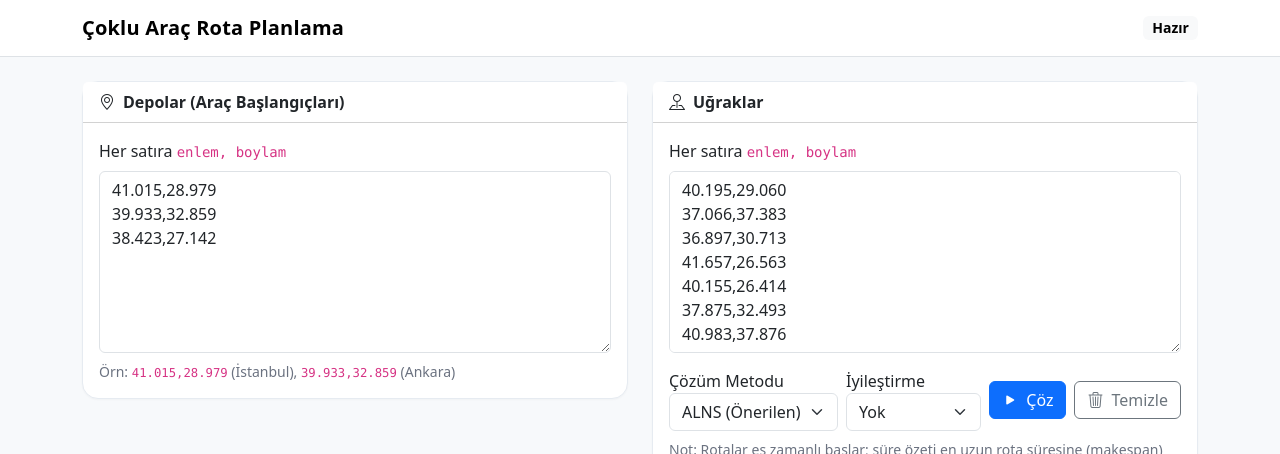
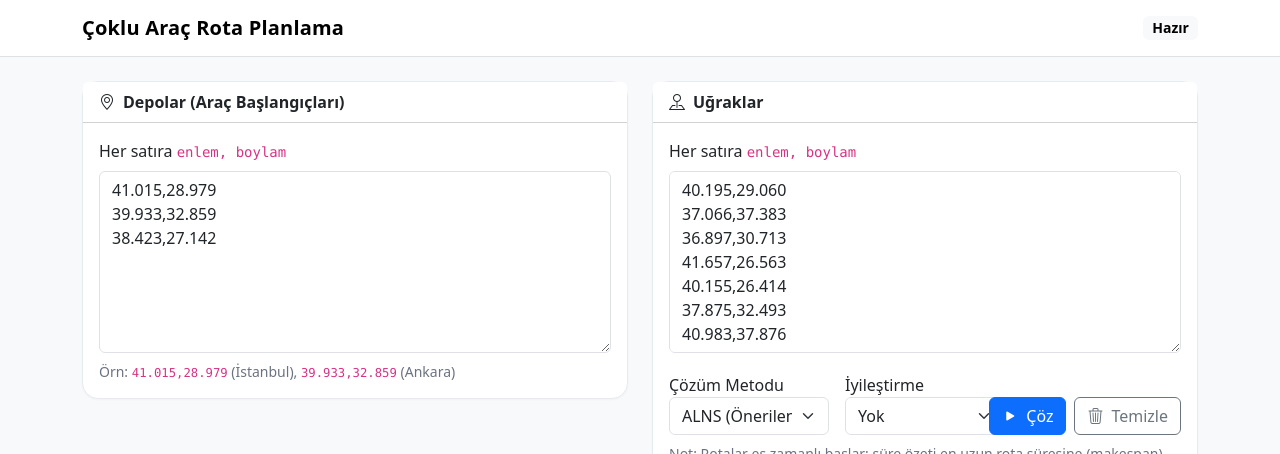
Before and after one commit to ardagencer1206/metaheuristic_solver, a Flask app: page /alns/ in a window 1280 px wide. Shown: the top 454 px of the page. Run offline with Flask 3, Linux system fonts and the light colour scheme; grey boxes are pictures that could not be loaded.

Commit message:
Update index.html

```diff
--- a/templates/index.html
+++ b/templates/index.html
@@ -12,9 +12,7 @@
   <link rel="stylesheet" href="https://unpkg.com/leaflet@1.9.4/dist/leaflet.css"/>
 
   <style>
-    :root{
-      --card-radius: 1rem;
-    }
+    :root{ --card-radius: 1rem; }
     body{background:#f7f9fb}
     .navbar-brand{font-weight:600; letter-spacing:.2px}
     .card{border:1px solid #e6ebf1; border-radius:var(--card-radius); box-shadow:0 1px 2px rgba(10,10,10,.03)}
@@ -26,22 +24,23 @@
     .status-badge{font-size:.875rem}
     .btn-icon{display:inline-flex; align-items:center; gap:.5rem}
     .alert-placeholder{position:fixed; top:72px; right:16px; z-index:1055; width:min(420px, 92vw)}
-    /* Leaflet marker numbers */
-    .num-ico div{
-      width:28px; height:28px; border-radius:50%;
-      color:#fff; display:flex; align-items:center; justify-content:center;
-      border:2px solid #fff; box-shadow:0 1px 4px rgba(0,0,0,.25);
-      font-weight:600; font-size:.8rem
+    /* Leaflet marker shells */
+    .biwrap{
+      display:flex; align-items:center; justify-content:center;
+      width:34px; height:34px; border-radius:50%;
+      color:#fff; border:2px solid #fff; box-shadow:0 1px 4px rgba(0,0,0,.25);
+      font-size:18px;
     }
+    .biwrap.depot{ background:#0ea5e9; }   /* mavi */
+    .biwrap.truck{ background:#22c55e; }   /* yeşil */
+    .biwrap.stop { background:#6366f1; }   /* mor (uğrak-depo) */
   </style>
 </head>
 <body>
   <!-- Navbar -->
   <nav class="navbar navbar-expand-lg bg-white border-bottom sticky-top">
     <div class="container-lg">
-      <a class="navbar-brand d-flex align-items-center gap-2" href="#">
-        Çoklu Araç Rota Planlama
-      </a>
+      <a class="navbar-brand d-flex align-items-center gap-2" href="#">Çoklu Araç Rota Planlama</a>
       <span class="badge text-bg-light status-badge" id="status">Hazır</span>
     </div>
   </nav>
@@ -81,8 +80,9 @@
 39.750,39.500
 38.731,35.479
 36.812,34.642</textarea>
-            <div class="d-flex align-items-center gap-2 mt-3">
-              <div>
+
+            <div class="row g-3 mt-1">
+              <div class="col-12 col-md-4">
                 <label for="method" class="form-label mb-0">Çözüm Metodu</label>
                 <select id="method" class="form-select">
                   <option value="alns" selected>ALNS (Önerilen)</option>
@@ -90,8 +90,7 @@
                   <option value="aco">Ant Colony</option>
                 </select>
               </div>
-
-              <div class="col">
+              <div class="col-12 col-md-4">
                 <label for="improve" class="form-label mb-0">İyileştirme</label>
                 <select id="improve" class="form-select">
                   <option value="">Yok</option>
@@ -99,17 +98,16 @@
                   <option value="3opt">3-Opt</option>
                 </select>
               </div>
-
-
-              <div class="ms-auto d-flex gap-2">
-                <button class="btn btn-primary btn-icon" id="btnSolve">
+              <div class="col-12 col-md-4 d-flex align-items-end justify-content-md-end gap-2">
+                <button class="btn btn-primary btn-icon w-100 w-md-auto" id="btnSolve">
                   <i class="bi bi-play-fill"></i> Çöz
                 </button>
-                <button class="btn btn-outline-secondary btn-icon" id="btnClear">
+                <button class="btn btn-outline-secondary btn-icon w-100 w-md-auto" id="btnClear">
                   <i class="bi bi-trash3"></i> Temizle
                 </button>
               </div>
             </div>
+
             <div class="form-text mt-2">
               Not: Rotalar eş zamanlı başlar; süre özeti en uzun rota süresine (makespan) göre gösterilir.
             </div>
@@ -138,10 +136,6 @@
   <script src="https://cdn.jsdelivr.net/npm/bootstrap@5.3.3/dist/js/bootstrap.bundle.min.js"></script>
 
   <script>
-
-    const improve = document.getElementById("improve").value;
-body: JSON.stringify({ depots, stops, method, improve })
-
     // ---- Bootstrap helpers ----
     function showAlert(message, variant="danger", timeout=4500){
       const wrapper = document.createElement('div');
@@ -186,13 +180,19 @@ body: JSON.stringify({ depots, stops, method, improve })
         });
     }
 
-    function numIcon(n, colorHex){
-      return L.divIcon({
-        className: 'num-ico',
-        html: `<div style="background:${colorHex}">${n}</div>`,
-        iconSize: [28,28], iconAnchor: [14,28], popupAnchor: [0,-24]
-      });
-    }
+    // Icon builders
+    function depotIcon(){ return L.divIcon({
+      className:'', iconSize:[34,34], iconAnchor:[17,34], popupAnchor:[0,-24],
+      html:`<div class="biwrap depot"><i class="bi bi-building"></i></div>`
+    });}
+    function truckIcon(){ return L.divIcon({
+      className:'', iconSize:[34,34], iconAnchor:[17,34], popupAnchor:[0,-24],
+      html:`<div class="biwrap truck"><i class="bi bi-truck"></i></div>`
+    });}
+    function stopIcon(){ return L.divIcon({
+      className:'', iconSize:[34,34], iconAnchor:[17,34], popupAnchor:[0,-24],
+      html:`<div class="biwrap stop"><i class="bi bi-geo-alt"></i></div>`
+    });}
 
     function fmtMin(s){ return `${Math.round(s/60)} dk`; }
     function fmtKm(m){ return (m/1000).toFixed(1)+' km'; }
@@ -224,6 +224,68 @@ body: JSON.stringify({ depots, stops, method, improve })
 
     btnSolve.addEventListener('click', solve);
 
+    // --- Initial plotting on load ---
+    document.addEventListener('DOMContentLoaded', () => {
+      try {
+        plotInitial();
+      } catch(e){
+        showAlert('Başlangıç marker çizimi hata: ' + e.message, 'danger');
+      }
+    });
+
+    function plotInitial(){
+      clearMap();
+      const depots = parseLines('depots');      // araç başlangıçları
+      const stops  = parseLines('stops');       // "Her uğrak bir depodur" -> depo gibi göster
+
+      const legend = document.getElementById('legend');
+      // Legend base
+      const tags = [
+        {label:'Depo', color:'#0ea5e9'},
+        {label:'Araç', color:'#22c55e'},
+        {label:'Uğrak=Depo', color:'#6366f1'}
+      ];
+      tags.forEach(t=>{
+        const el = document.createElement('span');
+        el.className='legend-badge';
+        el.innerHTML = `<span class="legend-dot" style="background:${t.color}"></span> ${t.label}`;
+        legend.appendChild(el);
+      });
+
+      let bounds = null;
+
+      // Depolar ve aynı noktadan çıkan araçlar
+      depots.forEach((p, i) => {
+        const [lat, lon] = p;
+        // depo
+        const mDep = L.marker([lat, lon], { icon: depotIcon() })
+          .addTo(map)
+          .bindPopup(`(depo: ${i+1})`);
+        markers.push(mDep);
+        bounds = bounds ? bounds.extend(mDep.getLatLng()) : L.latLngBounds(mDep.getLatLng(), mDep.getLatLng());
+
+        // araç: aynı noktada küçük offset ile çakışmayı azalt
+        const off = 0.0009; // ~100 m
+        const mVeh = L.marker([lat+off, lon+off], { icon: truckIcon() })
+          .addTo(map)
+          .bindPopup(`(araç: ${i+1})`);
+        markers.push(mVeh);
+        bounds = bounds.extend(mVeh.getLatLng());
+      });
+
+      // Uğrakları da depo gibi göster
+      stops.forEach((p, j) => {
+        const [lat, lon] = p;
+        const mStop = L.marker([lat, lon], { icon: stopIcon() })
+          .addTo(map)
+          .bindPopup(`(depo: ${j+1 + depots.length})`);
+        markers.push(mStop);
+        bounds = bounds.extend(mStop.getLatLng());
+      });
+
+      if(bounds) map.fitBounds(bounds, { padding:[16,16] });
+    }
+
     async function solve(){
       setBusy(true);
       clearMap();
@@ -239,12 +301,13 @@ body: JSON.stringify({ depots, stops, method, improve })
       }
 
       const method = document.getElementById('method').value;
+      const improve = document.getElementById('improve').value;
 
       try{
         const res = await fetch('/alns/solve', {
           method: 'POST',
           headers: { 'Content-Type':'application/json' },
-          body: JSON.stringify({ depots, stops, method })
+          body: JSON.stringify({ depots, stops, method, improve })
         });
         if(!res.ok){
           const t = await res.text();
@@ -253,6 +316,8 @@ body: JSON.stringify({ depots, stops, method, improve })
         const data = await res.json();
         if(!data.trips || data.trips.length === 0){
           showAlert('Rota bulunamadı veya sonuç boş döndü.', 'warning', 5000);
+          // Çözüm yoksa en azından başlangıç görünsün
+          plotInitial();
           setBusy(false);
           return;
         }
@@ -260,6 +325,7 @@ body: JSON.stringify({ depots, stops, method, improve })
         const legend = document.getElementById('legend');
         let bounds = null, totalDur = 0, totalDist = 0;
 
+        // Çözümleri çiz
         data.trips.forEach((t, i) => {
           const col = palette[i % palette.length];
           const trip = t.trip.trips[0];
@@ -277,10 +343,11 @@ body: JSON.stringify({ depots, stops, method, improve })
             .map(w => ({ lat: w.location[1], lon: w.location[0] }));
 
           ordered.forEach((p, k) => {
-            const label = k===0 ? `Araç ${i+1} Başlangıç` : `Araç ${i+1} Uğrak #${k}`;
-            const mk = L.marker([p.lat, p.lon], { icon: numIcon(k+1, col) })
-              .addTo(map)
-              .bindPopup(label);
+            const mk = L.marker([p.lat, p.lon], { icon: L.divIcon({
+              className:'', iconSize:[28,28], iconAnchor:[14,28], popupAnchor:[0,-24],
+              html:`<div class="biwrap" style="background:${col}; width:28px; height:28px; font-size:14px">${k+1}</div>`
+            })}).addTo(map)
+              .bindPopup(`Araç ${i+1} ${k===0 ? 'Başlangıç' : `Uğrak #${k}`}`);
             markers.push(mk);
           });
 
@@ -293,7 +360,7 @@ body: JSON.stringify({ depots, stops, method, improve })
 
         if(bounds) map.fitBounds(bounds, { padding: [16,16] });
 
-        // Makespan bilgisi (en uzun rota)
+        // Makespan bilgisi
         const perVehDur = data.trips.map(t => t.trip.trips[0].duration);
         const makespan = Math.max(...perVehDur);
         statusEl.className = 'badge text-bg-success status-badge';
@@ -302,6 +369,8 @@ body: JSON.stringify({ depots, stops, method, improve })
       }catch(err){
         console.error(err);
         showAlert('Sunucu hatası: ' + err.message, 'danger', 7000);
+        // Hata durumunda da başlangıç görünür olsun
+        try { plotInitial(); } catch(_) {}
       }finally{
         setBusy(false);
       }
```
Lines whose indentation alone changed are shown as unchanged.
